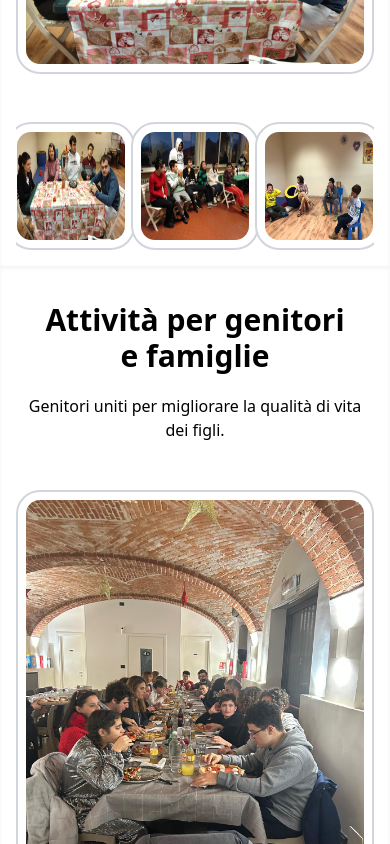
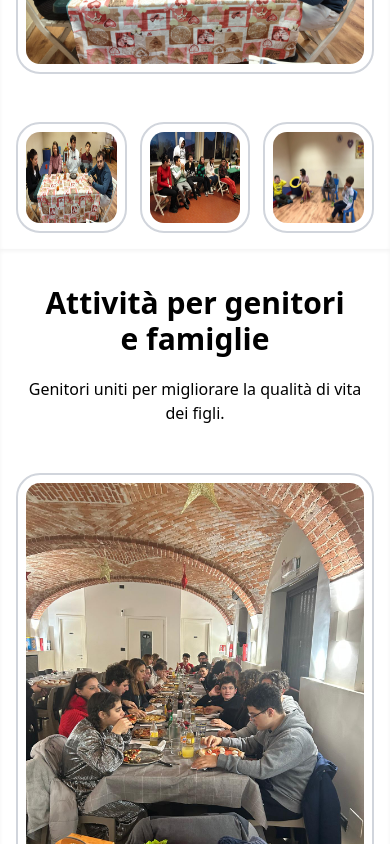
Before and after one commit to Eltymus/stanza_dei_balocchi_landing, a Nuxt app: page / in a window 390 px wide. Shown: the part 2740-3584 px from the top of the page. Built offline with nearby package versions, Linux system fonts and the light colour scheme.

Commit message:
Carousel minor fix

```diff
--- a/components/AppCarousel.vue
+++ b/components/AppCarousel.vue
@@ -20,7 +20,7 @@
           <img
             :src="image.url"
             alt="Galleria immagini"
-            class="rounded-3xl p-2 border-2 border-gray-300 bg-white aspect-square max-w-32 hover:scale-105 hover:border-none duration-100"
+            class="rounded-3xl p-2 border-2 border-gray-300 bg-white aspect-square md:max-w-32 sm:max-w-28 hover:scale-105 hover:border-none duration-100"
           />
         </div>
       </template>
```
